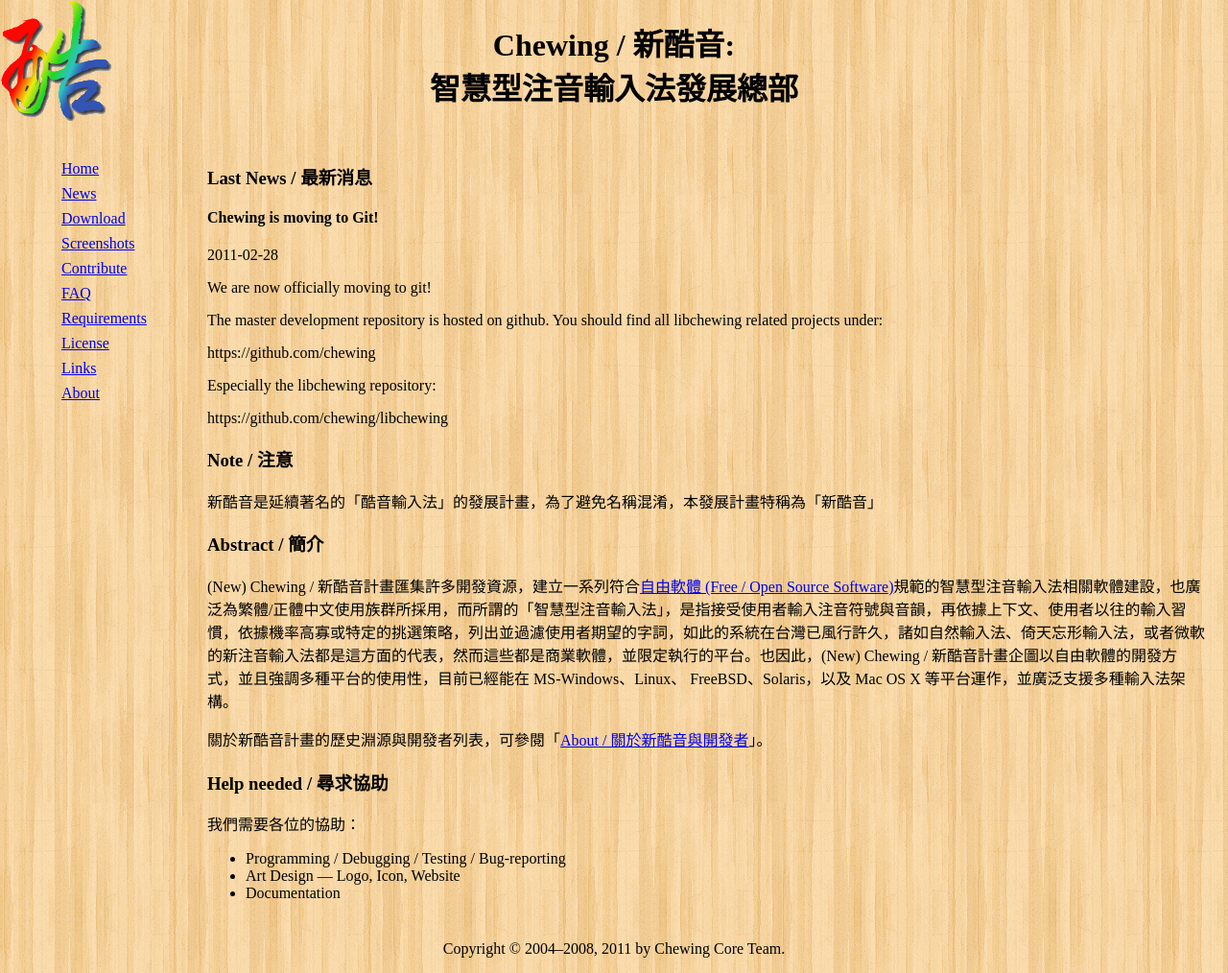
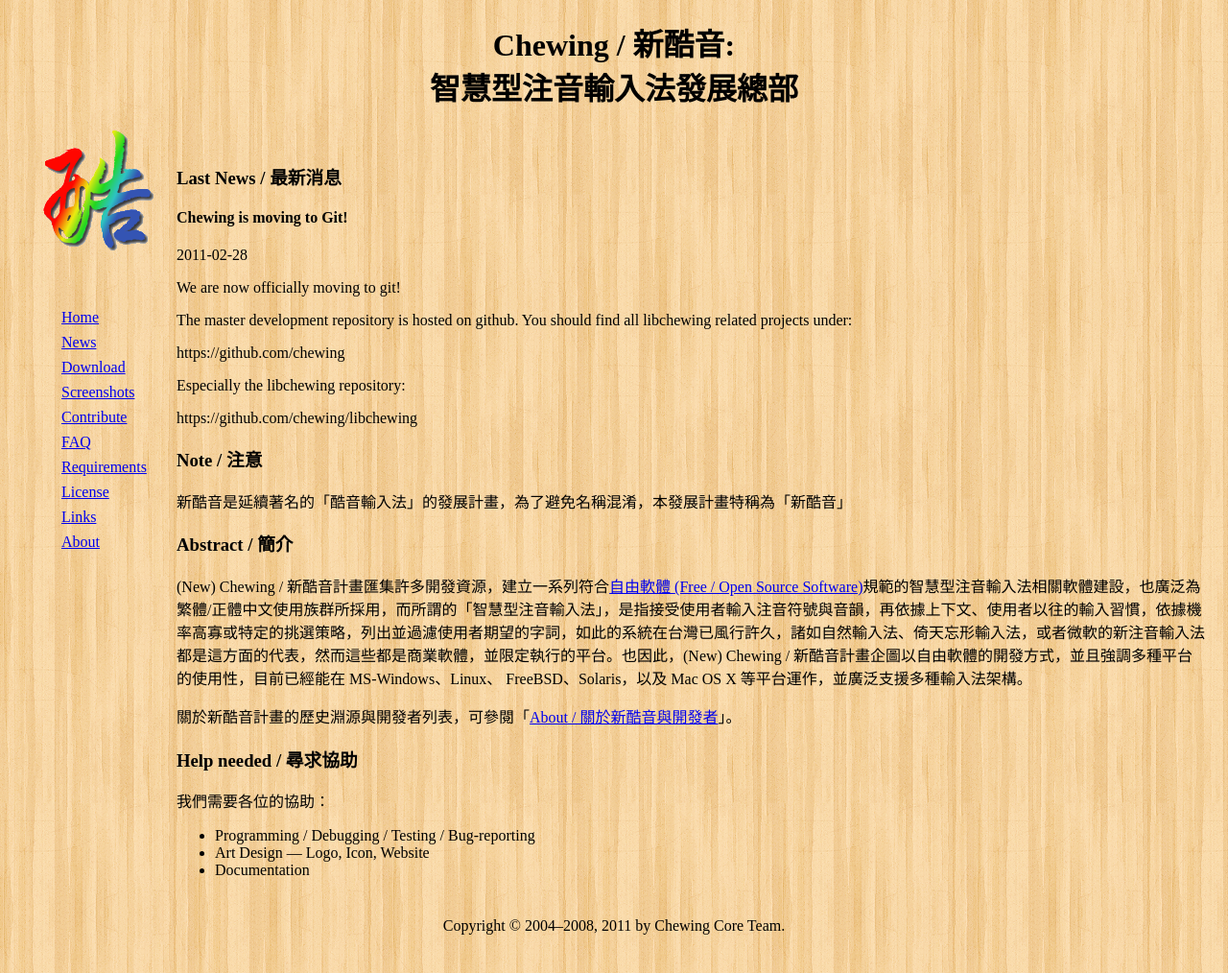
Before and after one commit to chewing/chewing.github.com, a Jekyll site: the page built from index.html, in a window 1280 px wide and 1014 px high. Shown: the whole window at 96% size. Built offline with Jekyll 4.4.1, drawn with Linux system fonts in a browser that asks for light colours; Markdown is read by kramdown in place of the engine named in the settings.

Commit message:
change menu layout again

```diff
--- a/_layouts/default.html
+++ b/_layouts/default.html
@@ -11,6 +11,9 @@
 		<h1><b>Chewing / 新酷音</b>:<br />智慧型注音輸入法發展總部</h1>
 	</header>
 	<nav>
+		<header>
+			<h2>Menu</h2>
+		</header>
 		<ul>
 			<li><a href="index.html" title="首頁">Home</a></li>
 			<li><a href="news.html" title="更新">News</a></li>
--- a/style.css
+++ b/style.css
@@ -1,5 +1,5 @@
 body {
-	background: url("logo.png") no-repeat top left, url("wood_pattern.png");
+	background-image: url("wood_pattern.png");
 }
 
 body > header {
@@ -7,9 +7,15 @@
 }
 
 nav {
-	float: left;
+	position: fixed;
+	background: url("logo.png") no-repeat top center;
 	padding: 1em;
+	padding-top: 120px;
 	width: 10em;
+}
+
+nav header {
+	text-indent: -999em;
 }
 
 nav ul {
@@ -21,8 +27,12 @@
 }
 
 #content {
-	margin-left: 12em;
+	margin-left: 10em;
 	padding: 1em;
+}
+
+#content article p::first-line {
+	text-indent: 4em;
 }
 
 footer {
```
